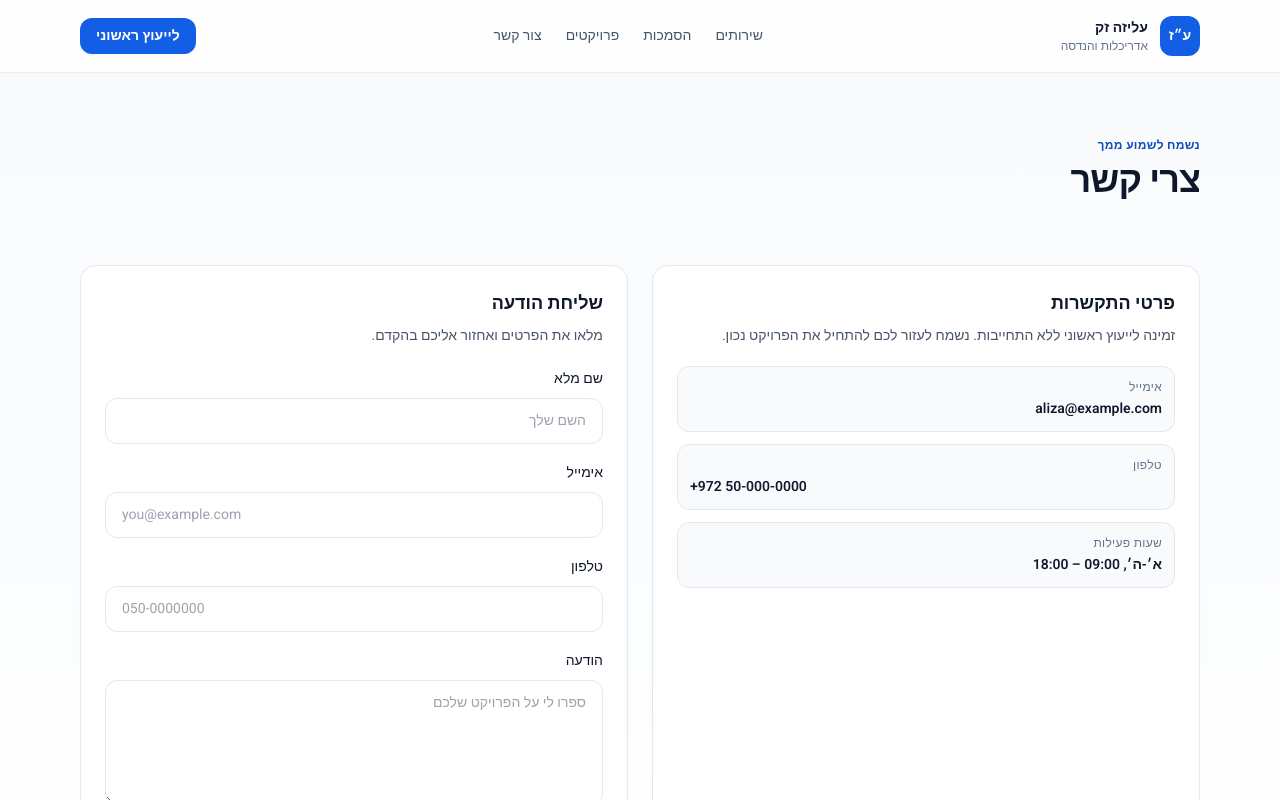
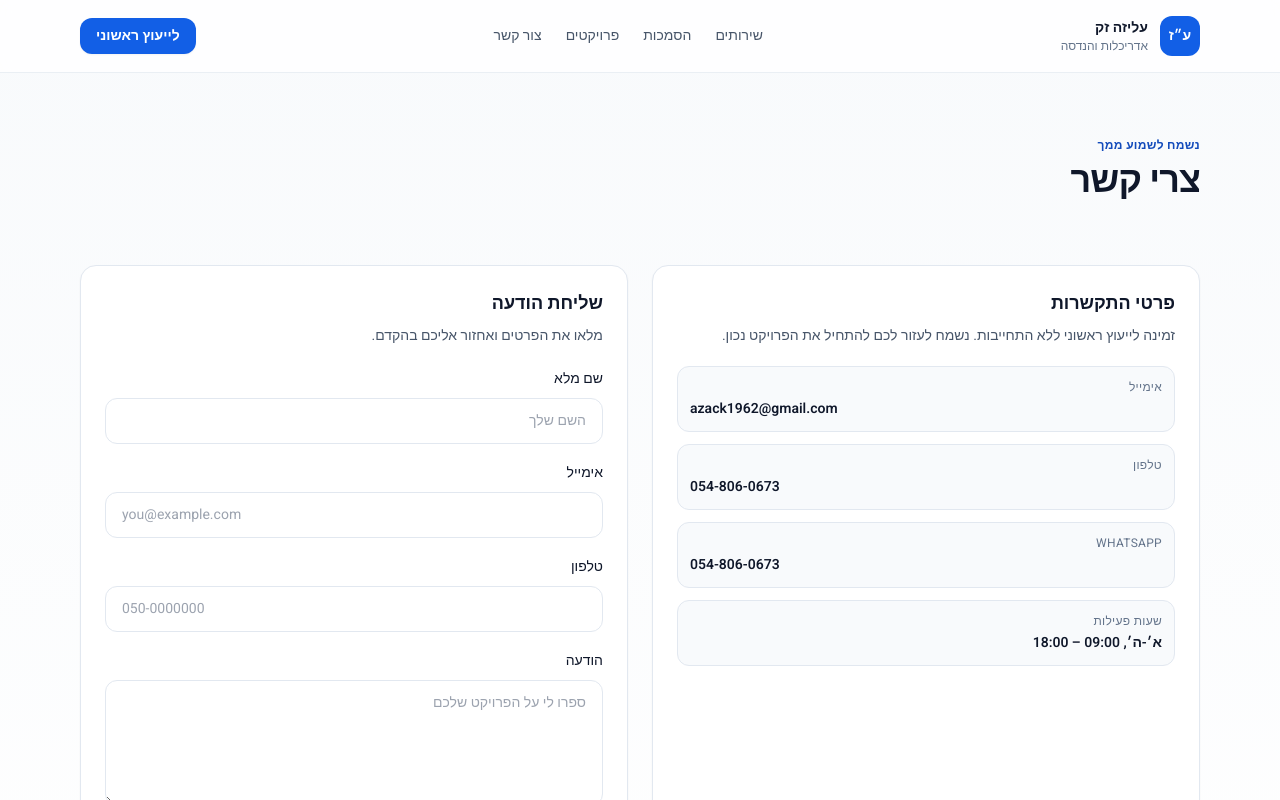
Before and after one commit to amitz2-cmd/aliza-zack-civil-webapp, a Next.js app: page /contact in a window 1280 px wide. Shown: the top 800 px of the page. Built offline with nearby package versions, Linux system fonts and the light colour scheme.

Commit message:
Wire real contact info: azack1962@gmail.com + 054-806-0673 (+ WhatsApp)

```diff
--- a/src/app/contact/page.tsx
+++ b/src/app/contact/page.tsx
@@ -10,14 +10,29 @@ export default function ContactPage() {
             זמינה לייעוץ ראשוני ללא התחייבות. נשמח לעזור לכם להתחיל את הפרויקט נכון.
           </p>
           <div className="mt-5 space-y-3 text-sm">
-            <div className="rounded-xl border border-slate-200 bg-slate-50 p-3">
+            <a
+              href="mailto:azack1962@gmail.com"
+              className="block rounded-xl border border-slate-200 bg-slate-50 p-3 transition hover:border-brand-300 hover:bg-white"
+            >
               <div className="text-xs uppercase tracking-wide text-slate-500">אימייל</div>
-              <div className="mt-1 font-semibold text-slate-900">aliza@example.com</div>
-            </div>
-            <div className="rounded-xl border border-slate-200 bg-slate-50 p-3">
+              <div className="mt-1 font-semibold text-slate-900" dir="ltr">azack1962@gmail.com</div>
+            </a>
+            <a
+              href="tel:+972548060673"
+              className="block rounded-xl border border-slate-200 bg-slate-50 p-3 transition hover:border-brand-300 hover:bg-white"
+            >
               <div className="text-xs uppercase tracking-wide text-slate-500">טלפון</div>
-              <div className="mt-1 font-semibold text-slate-900" dir="ltr">+972 50-000-0000</div>
-            </div>
+              <div className="mt-1 font-semibold text-slate-900" dir="ltr">054-806-0673</div>
+            </a>
+            <a
+              href="https://wa.me/972548060673"
+              target="_blank"
+              rel="noopener noreferrer"
+              className="block rounded-xl border border-slate-200 bg-slate-50 p-3 transition hover:border-brand-300 hover:bg-white"
+            >
+              <div className="text-xs uppercase tracking-wide text-slate-500">WhatsApp</div>
+              <div className="mt-1 font-semibold text-slate-900" dir="ltr">054-806-0673</div>
+            </a>
             <div className="rounded-xl border border-slate-200 bg-slate-50 p-3">
               <div className="text-xs uppercase tracking-wide text-slate-500">שעות פעילות</div>
               <div className="mt-1 font-semibold text-slate-900">א׳-ה׳, 09:00 – 18:00</div>
--- a/src/app/page.tsx
+++ b/src/app/page.tsx
@@ -82,18 +82,20 @@ export default function HomePage() {
                   תכנון אדריכלי והנדסי מדויק — מבתים פרטיים ועד פרויקטים ציבוריים.
                 </p>
                 <div className="mt-7 flex flex-col gap-3 sm:flex-row">
-                  <Link
-                    href="/contact"
+                  <a
+                    href="tel:+972548060673"
                     className="inline-flex items-center justify-center gap-2 rounded-xl bg-brand-600 px-6 py-3 text-sm font-semibold text-white shadow-sm hover:bg-brand-700"
                   >
                     <span>📞</span> לייעוץ ראשוני
-                  </Link>
-                  <Link
-                    href="/contact"
+                  </a>
+                  <a
+                    href="https://wa.me/972548060673"
+                    target="_blank"
+                    rel="noopener noreferrer"
                     className="inline-flex items-center justify-center gap-2 rounded-xl border border-slate-200 bg-white px-6 py-3 text-sm font-semibold text-slate-900 hover:bg-slate-50"
                   >
-                    <span>💬</span> שלחי לי הודעה
-                  </Link>
+                    <span>💬</span> שלחי לי הודעה ב-WhatsApp
+                  </a>
                 </div>
               </div>
 
@@ -276,13 +278,21 @@ export default function HomePage() {
               <p className="mx-auto mt-4 max-w-2xl text-lg leading-relaxed text-slate-600">
                 אם יש לך מגרש, רעיון או פרויקט — אני כאן כדי לעזור לך לעשות את זה נכון מהשלב הראשון.
               </p>
-              <div className="mt-8 flex justify-center">
-                <Link
-                  href="/contact"
+              <div className="mt-8 flex flex-col items-center justify-center gap-3 sm:flex-row">
+                <a
+                  href="tel:+972548060673"
                   className="inline-flex items-center justify-center gap-2 rounded-xl bg-brand-600 px-8 py-4 text-base font-semibold text-white shadow-sm hover:bg-brand-700"
                 >
                   <span>📞</span> צרי קשר עכשיו
-                </Link>
+                </a>
+                <a
+                  href="https://wa.me/972548060673"
+                  target="_blank"
+                  rel="noopener noreferrer"
+                  className="inline-flex items-center justify-center gap-2 rounded-xl border border-slate-200 bg-white px-8 py-4 text-base font-semibold text-slate-900 hover:bg-slate-50"
+                >
+                  <span>💬</span> WhatsApp
+                </a>
               </div>
             </div>
           </Container>
```
